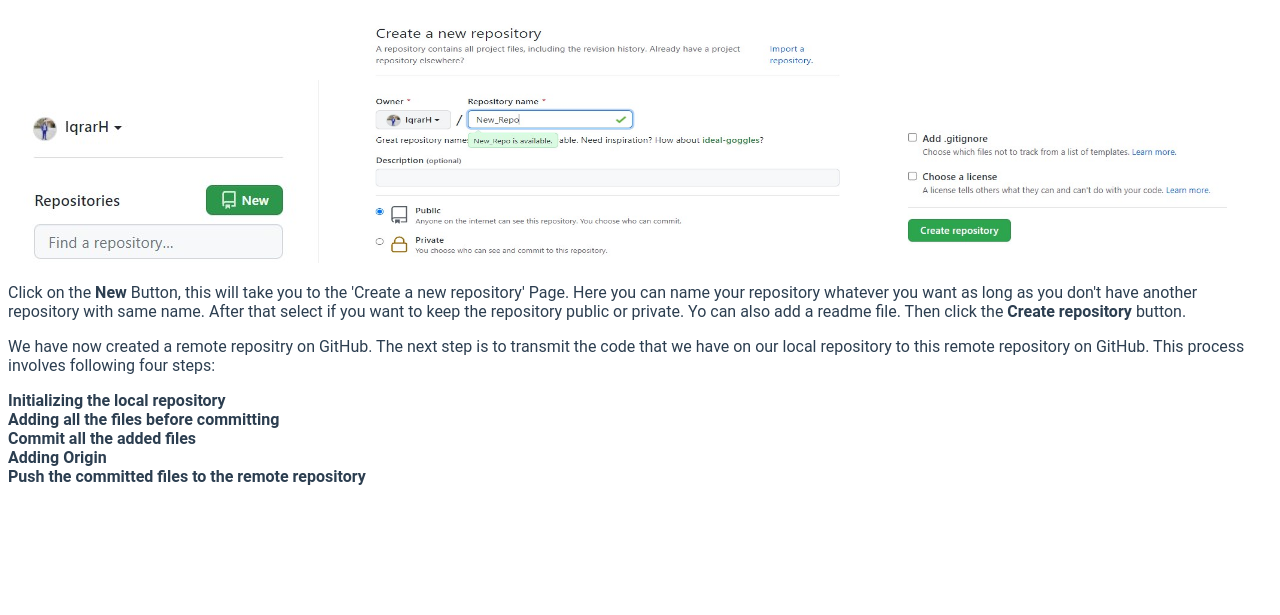
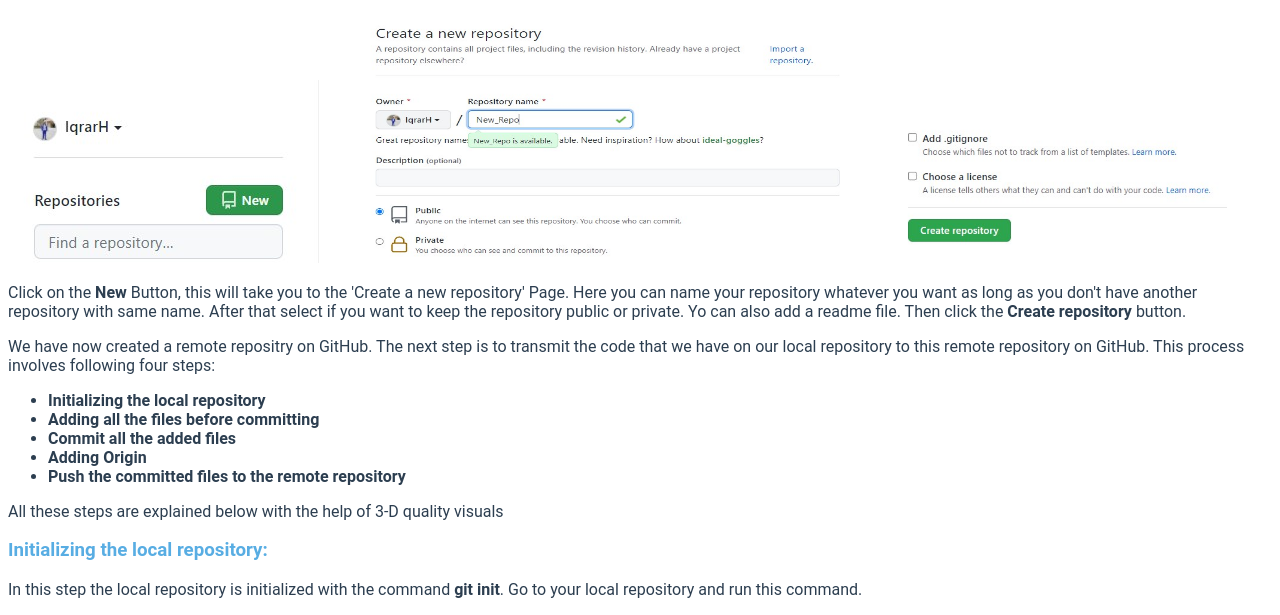
Before and after one commit to IqrarH/Version_Control_System, a plain HTML site: page index.html in a window 1280 px wide. Shown: the part 358-973 px from the top of the page. Before the commit the page ends 852 px from the top, so only its background shows below. Drawn offline with Linux system fonts and the light colour scheme.

Commit message:
gitInit added

```diff
--- a/index.html
+++ b/index.html
@@ -43,11 +43,21 @@
             <p> We have now created a remote repositry on GitHub. The next step is to transmit the code that we have
                 on our local repository to this remote repository on GitHub. This process involves following four steps:
             </p>
-            <b>Initializing the local repository</b><br>
-            <b>Adding all the files before committing</b><br>
-            <b>Commit all the added files</b><br>
-            <b>Adding Origin</b><br>
-            <b>Push the committed files to the remote repository</b><br>
+            <ul>
+                <li><b>Initializing the local repository</b><br></li>
+                <li><b>Adding all the files before committing</b><br></li>
+                <li><b>Commit all the added files</b><br></li>
+                <li><b>Adding Origin</b><br></li>
+                <li><b>Push the committed files to the remote repository</b><br></li>
+            </ul>
+            <p>All these steps are explained below with the help of 3-D quality visuals</p>
+        </div>
+
+        <div>
+            <h3>Initializing the local repository:</h3>
+            <p>In this step the local repository is initialized with the command <b>git init</b>. Go to your local repository
+                and run this command.
+            </p>
         </div>
 
     </body>
--- a/style.css
+++ b/style.css
@@ -5,6 +5,10 @@
 
 h2{
     text-align: center;
+    color: #58ade3;
+}
+
+h3{
     color: #58ade3;
 }
 
```
Also changed, not shown: images/gitInit.jpg (added).
